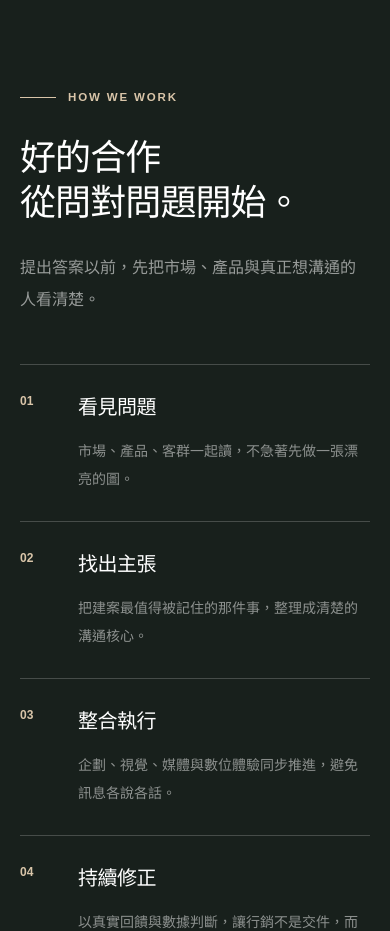
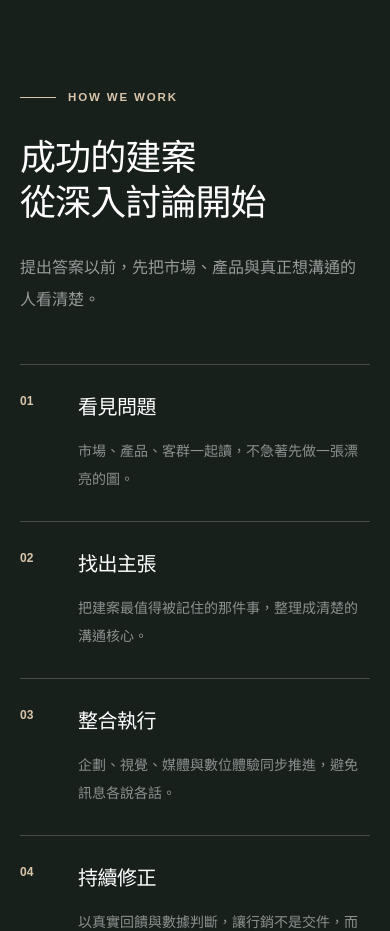
Before and after one commit to KEYI1997/Yuanyuanyi-creative-ui, a Next.js app: page / in a window 390 px wide. Shown: the part 3240-4171 px from the top of the page. Built offline with nearby package versions, Linux system fonts and the light colour scheme; no server answers.

Commit message:
copy: 更新 How we work 區塊標題文案

```diff
--- a/src/app/page.tsx
+++ b/src/app/page.tsx
@@ -99,7 +99,7 @@ export default function Home() {
       <section className="bg-dark py-22 text-white lg:py-32">
         <div className="mx-auto max-w-[1440px] px-5 sm:px-8 lg:px-12">
           <div className="grid gap-12 lg:grid-cols-[.75fr_1.25fr]">
-            <AnimateOnScroll direction="left"><p className="eyebrow !text-warm">How we work</p><h2 className="mt-7 text-4xl leading-tight sm:text-5xl lg:text-6xl">好的合作<br />從問對問題開始。</h2><p className="mt-7 max-w-md leading-8 text-white/55">提出答案以前，先把市場、產品與真正想溝通的人看清楚。</p></AnimateOnScroll>
+            <AnimateOnScroll direction="left"><p className="eyebrow !text-warm">How we work</p><h2 className="mt-7 text-4xl leading-tight sm:text-5xl lg:text-6xl">成功的建案<br />從深入討論開始</h2><p className="mt-7 max-w-md leading-8 text-white/55">提出答案以前，先把市場、產品與真正想溝通的人看清楚。</p></AnimateOnScroll>
             <div>
               {process.map(([no, title, desc], index) => (
                 <AnimateOnScroll key={no} delay={index * 80}>
```
